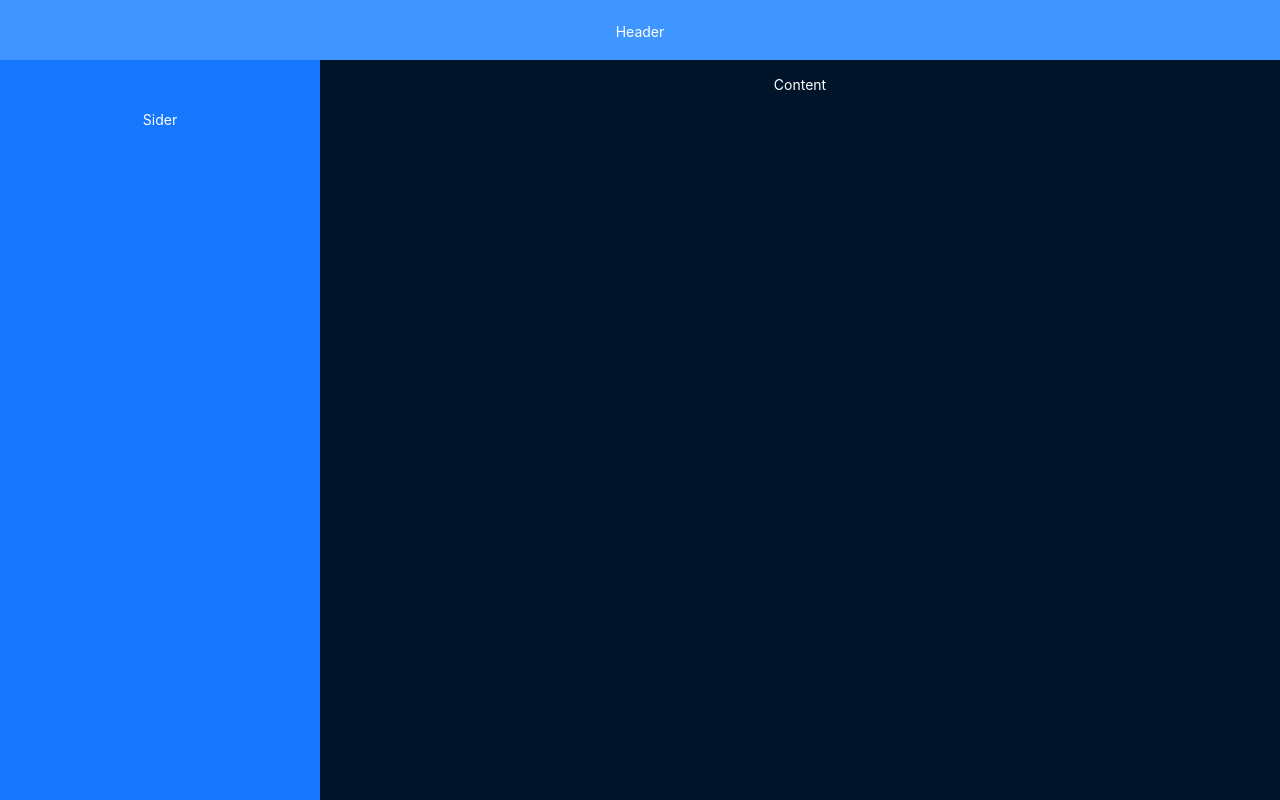
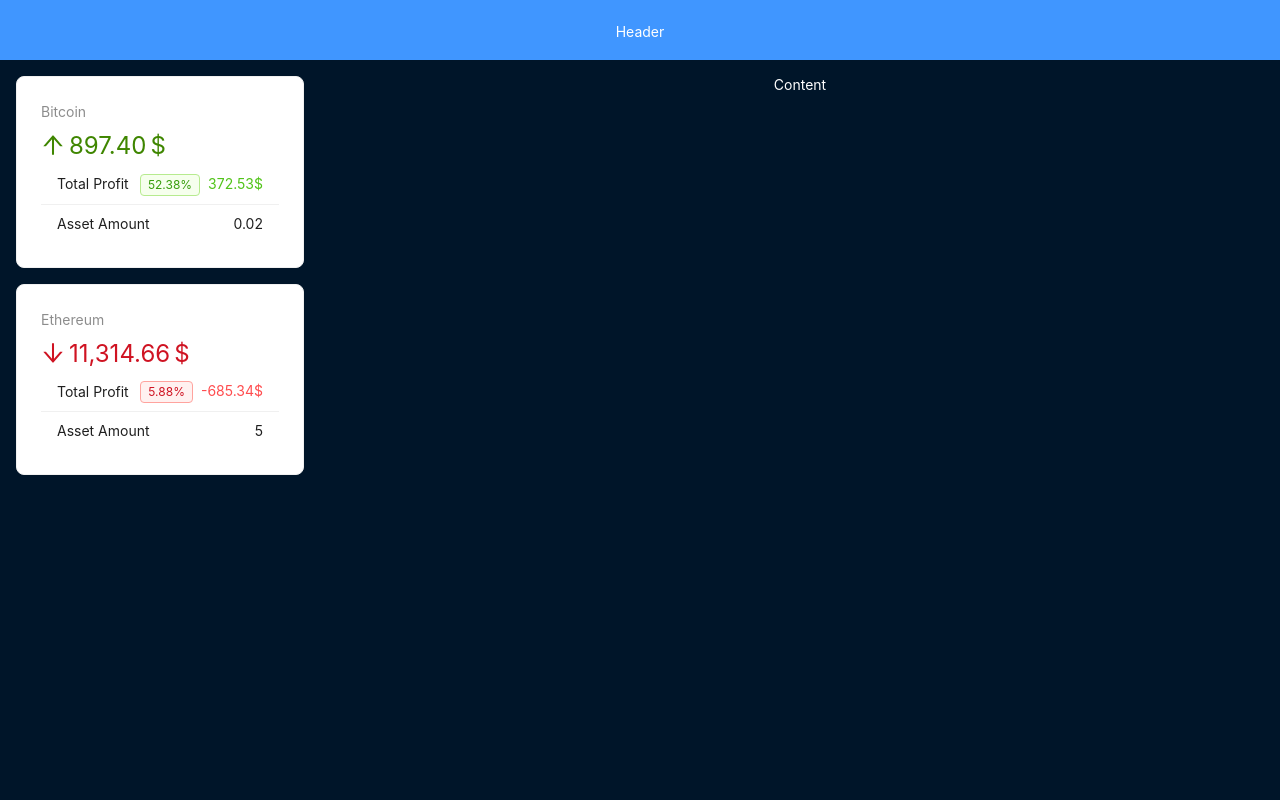
Before and after one commit to maria-kashpur/react-crypto-app, a React (Vite) app: page / in a window 1280 px wide. Built offline with nearby package versions, Linux system fonts and the light colour scheme.

Commit message:
feat: add CriptoContext

```diff
--- a/src/App.tsx
+++ b/src/App.tsx
@@ -2,16 +2,19 @@ import { Layout } from "antd";
 import AppHeader from "./components/layout/AppHeader";
 import AppSider from "./components/layout/AppSider";
 import AppContent from "./components/layout/AppContent";
+import { CriptoContextProvider } from "./context/cripto-context";
 
 function App() {
   return (
-    <Layout>
-      <AppHeader/>
+    <CriptoContextProvider>
       <Layout>
-        <AppSider/>
-        <AppContent/>
+        <AppHeader />
+        <Layout>
+          <AppSider />
+          <AppContent />
+        </Layout>
       </Layout>
-    </Layout>
+    </CriptoContextProvider>
   );
 }
 
--- a/src/components/layout/AppSider.tsx
+++ b/src/components/layout/AppSider.tsx
@@ -1,19 +1,63 @@
-import React from "react";
-import { Layout } from "antd";
+import React, { useContext } from "react";
+import { Layout, Card, Statistic, List, Spin, Typography, Tag } from "antd";
+import { ArrowDownOutlined, ArrowUpOutlined } from "@ant-design/icons";
+import { BaseType } from "antd/es/typography/Base";
+import CriptoContext from "../../context/cripto-context";
 
 const { Sider } = Layout;
 
 const siderStyle: React.CSSProperties = {
-  textAlign: "center",
-  lineHeight: "120px",
-  color: "#fff",
-  backgroundColor: "#1677ff",
+  padding: "1rem"
 };
 
+
 export default function AppSider() {
+  const { assets, loading } = useContext(CriptoContext);
+
+  if (loading) return (
+    <Spin fullscreen />
+  )
+
+
   return (
     <Sider width="25%" style={siderStyle}>
-      Sider
+      {assets.map((asset) => (
+        <Card style={{ marginBottom: "1rem" }} key={asset.id}>
+          <Statistic
+            title={asset.id.replace(/^\w/, (char) => char.toUpperCase())}
+            value={asset.totalAmount}
+            precision={2}
+            valueStyle={{ color: asset.grow ? "#3f8600" : "#cf1322" }}
+            prefix={asset.grow ? <ArrowUpOutlined /> : <ArrowDownOutlined />}
+            suffix="$"
+          />
+          <List
+            dataSource={[
+              {
+                title: "Total Profit",
+                value: asset.totalProfit.toFixed(2),
+                plain: "$",
+                color: asset.grow ? "success" : "danger",
+                tag: <Tag color={asset.grow ? "green" : "red" }>{asset.growPercent}%</Tag>
+              },
+              { title: "Asset Amount", value: asset.amount },
+            ]}
+            size="small"
+            renderItem={(item) => (
+              <List.Item>
+                <span>{item.title}</span>
+                  <span>
+                    {item.tag ?? ""}
+                    <Typography.Text type={item.color as (BaseType | undefined)}>
+                    {item.value}
+                    {item.plain ?? ""}
+                    </Typography.Text>
+                  </span>
+              </List.Item>
+            )}
+          />
+        </Card>
+      ))}
     </Sider>
   );
 }
--- /dev/null
+++ b/src/context/cripto-context.tsx
@@ -0,0 +1,72 @@
+import React, {
+  createContext,
+  useEffect,
+  useState,
+} from "react";
+import { Asset, Cripto } from "../data";
+import { fetchCriptData, fetchCriptoAssets } from "../api";
+import percentDifference from "../utils/percentDifference";
+
+interface Props {
+  children: React.ReactNode;
+}
+
+interface AssetPro extends Asset {
+  grow: boolean;
+  growPercent: number;
+  totalAmount: number;
+  totalProfit: number;
+}
+
+interface CriptoContext {
+  assets: AssetPro[];
+  cripto: Cripto[];
+  loading: boolean;
+}
+
+const CRIPTO_CONTEXT_DEFAULT: CriptoContext = {
+  assets: [],
+  cripto: [],
+  loading: false,
+};
+
+const CriptoContext = createContext<CriptoContext>(CRIPTO_CONTEXT_DEFAULT);
+export default CriptoContext;
+
+export function CriptoContextProvider({ children }: Props) {
+  const [loading, setLoading] = useState<CriptoContext["loading"]>(false);
+  const [cripto, setCripto] = useState<CriptoContext["cripto"]>([]);
+  const [assets, setAssets] = useState<CriptoContext["assets"]>([]);
+
+  useEffect(() => {
+    async function preload() {
+      setLoading(true);
+      const { result } = await fetchCriptData();
+      const assets = await fetchCriptoAssets();
+      setCripto(result);
+      setAssets(
+        assets.map((asset) => {
+          const coin = result.find((c) => c.id === asset.id);
+          if (coin === undefined) {
+            throw new Error("id is not found");
+          }
+          return {
+            grow: asset.price < coin.price,
+            growPercent: percentDifference(asset.price, coin.price),
+            totalAmount: asset.amount * coin.price,
+            totalProfit: asset.amount * coin.price - asset.amount * asset.price,
+            ...asset,
+          };
+        })
+      );
+    }
+
+    preload().finally(() => setLoading(false));
+  }, []);
+
+  return (
+    <CriptoContext.Provider value={{ assets, cripto, loading }}>
+      {children}
+    </CriptoContext.Provider>
+  );
+}
--- /dev/null
+++ b/src/utils/percentDifference.ts
@@ -0,0 +1,3 @@
+export default function percentDifference(a: number, b: number) {
+  return +(100 * Math.abs((a - b) / ((a + b) / 2))).toFixed(2);
+}
```
